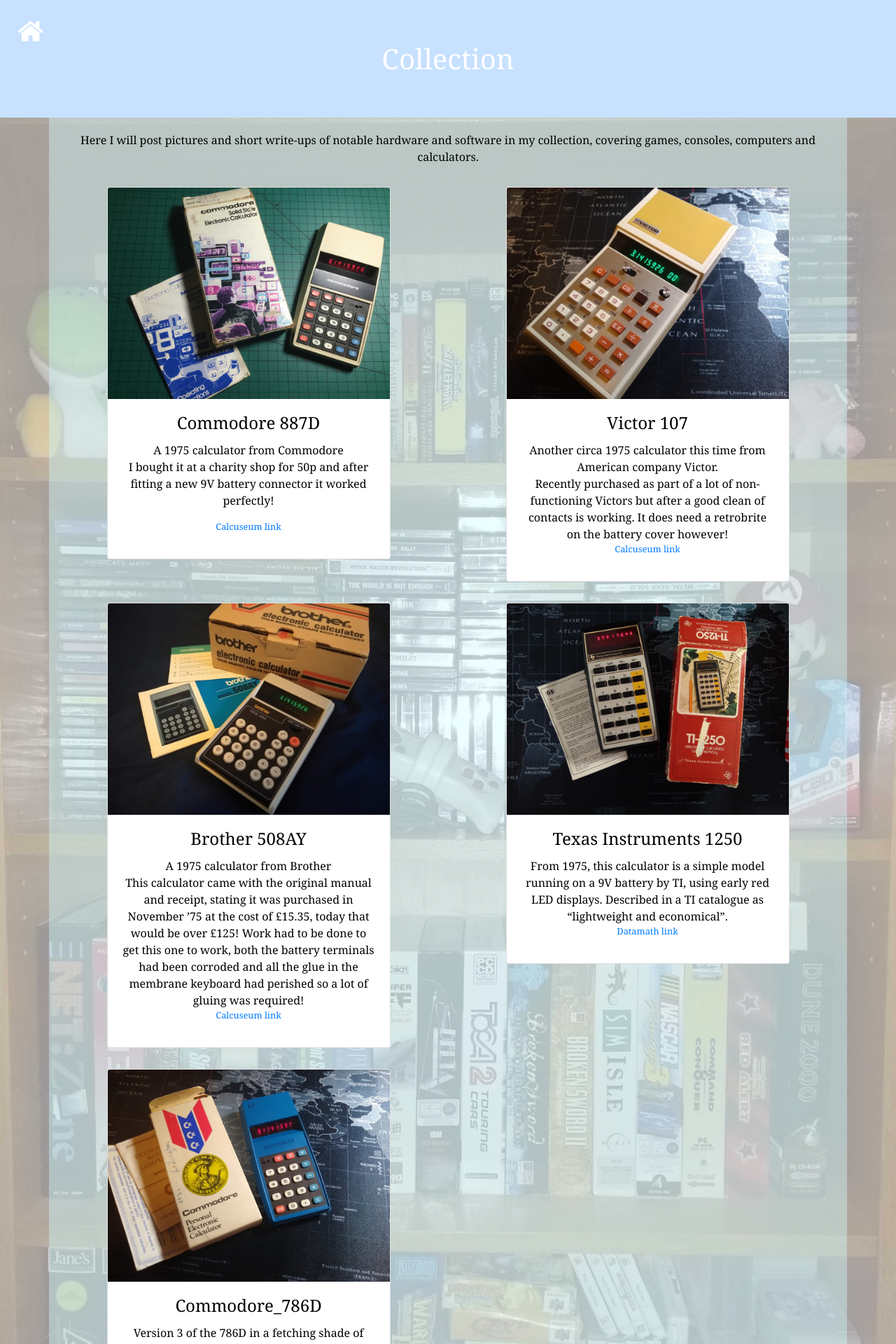
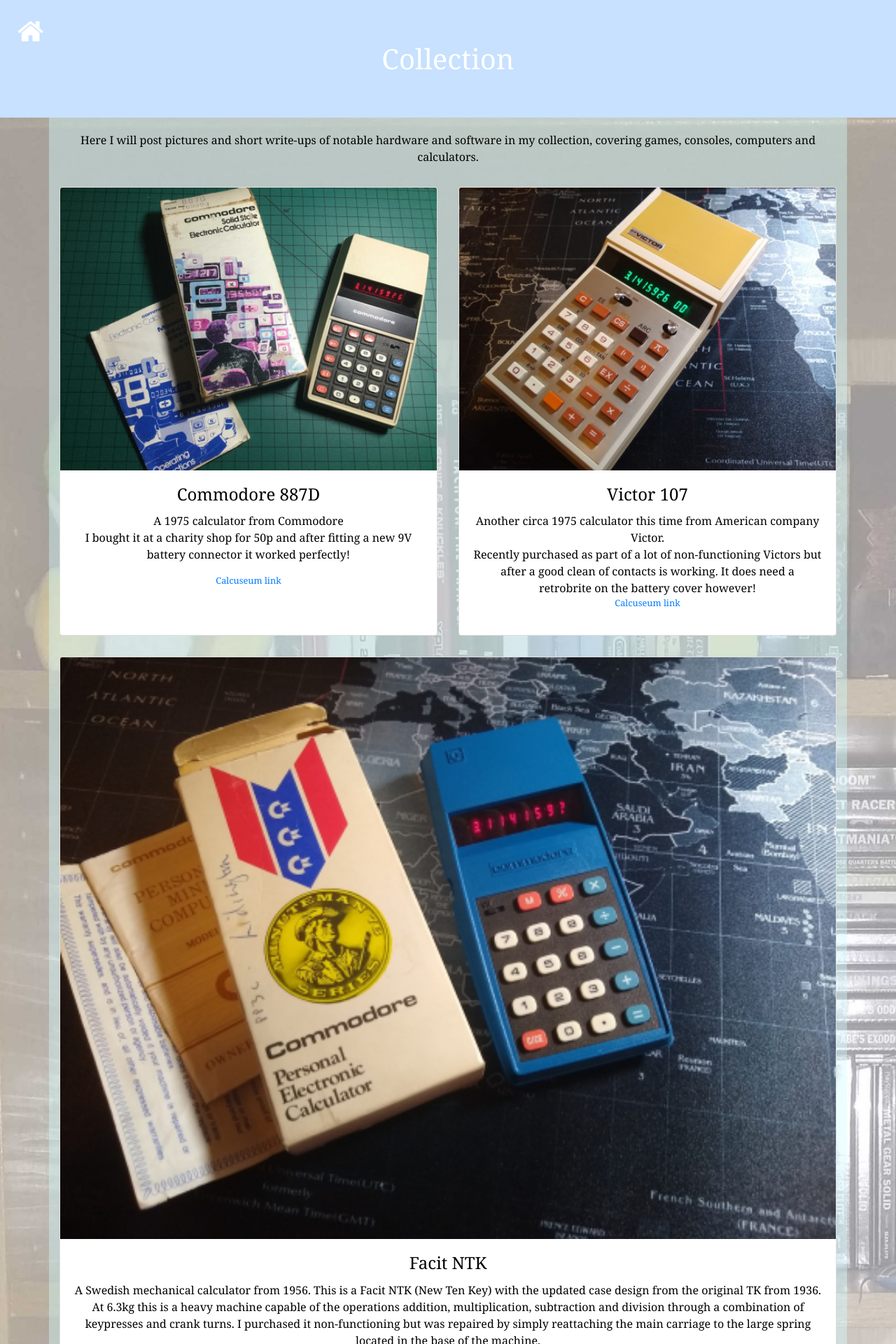
Before and after one commit to Mawsonator/mawsonator.github.io, a Jekyll site: the page collection.html, which Jekyll copies as it is, in a window 1280 px wide. Shown: the top 1920 px of the page at 70% size. Built offline with Jekyll 4.4.1, drawn with Linux system fonts in a browser that asks for light colours; some of the changed text lies outside the part shown.

Commit message:
Add Facit NTK

```diff
--- a/collection.html
+++ b/collection.html
@@ -25,7 +25,7 @@
 	<p>Here I will post pictures and short write-ups of notable hardware and software in my collection, covering games, consoles, computers and calculators.</p>
 	</div>
 	<div class = "row">
-		<div class="col-md-6 col-sm-12">
+		<div class="col-md-6 col-sm-12 d-flex">
 			<div id="projCard" class="card myCard mx-auto visible">
 				<img class="card-img-top img-fluid" src="Commodore_887D_w500.jpg" alt="Card image cap">
 				<div class="card-body">
@@ -36,7 +36,7 @@
 				</div>
 			</div>
 		</div>
-		<div class="col-md-6 col-sm-12">
+		<div class="col-md-6 col-sm-12 d-flex">
 			<div id="projCard" class="card myCard mx-auto visible">
 				<img class="card-img-top img-fluid" src="Victor_107_w500.jpg" alt="Card image cap">
 				<div class="card-body">
@@ -48,8 +48,25 @@
 			</div>
 		</div>
 	</div>
+
 	<div class = "row">
-		<div class="col-md-6 col-sm-12">
+		<div class="col-md-12 col-sm-12 d-flex">
+			<div id="projCard" class="card myCard mx-auto visible">
+				<img class="card-img-top img-fluid" src="Commodore_786D_w500.jpg" alt="Card image cap">
+				<div class="card-body">
+					<h4 class="card-title">Facit NTK</h4>
+					<p class="card-text">A Swedish mechanical calculator from 1956. This is a Facit NTK (New Ten Key) with the updated case design from the
+					original TK from 1936. At 6.3kg this is a heavy machine capable of the operations addition, multiplication, subtraction and division
+					through a combination of keypresses and crank turns. I purchased it non-functioning but was repaired by simply reattaching the main carriage to the large
+					spring located in the base of the machine.</p>
+					<p class="card-text"><small class="text-muted"><a href="http://www.calcuseum.com/SCRAPBOOK/BONUS/17783/1.htm" >Calcuseum link<a></small></p>
+				</div>
+			</div>
+		</div>
+	</div>
+
+	<div class = "row">
+		<div class="col-md-6 col-sm-12 d-flex">
 			<div id="projCard" class="card myCard mx-auto visible">
 				<img class="card-img-top img-fluid" src="Brother_508ay_w500.jpg" alt="Card image cap">
 				<div class="card-body">
@@ -61,7 +78,7 @@
 				</div>
 			</div>
 		</div>
-		<div class="col-md-6 col-sm-12">
+		<div class="col-md-6 col-sm-12 d-flex">
 			<div id="projCard" class="card myCard mx-auto visible">
 				<img class="card-img-top img-fluid" src="TI_1250_w500.jpg" alt="Card image cap">
 				<div class="card-body">
@@ -74,7 +91,7 @@
 	</div>
 
 	<div class = "row">
-		<div class="col-md-6 col-sm-12">
+		<div class="col-md-6 col-sm-12 d-flex">
 			<div id="projCard" class="card myCard mx-auto visible">
 				<img class="card-img-top img-fluid" src="Commodore_786D_w500.jpg" alt="Card image cap">
 				<div class="card-body">
--- a/style.css
+++ b/style.css
@@ -63,7 +63,7 @@
 
 .myCard{
 	color: black;
-	width: 75%;
+	width: 100%;
 	margin: 15px;
 }
 
```
